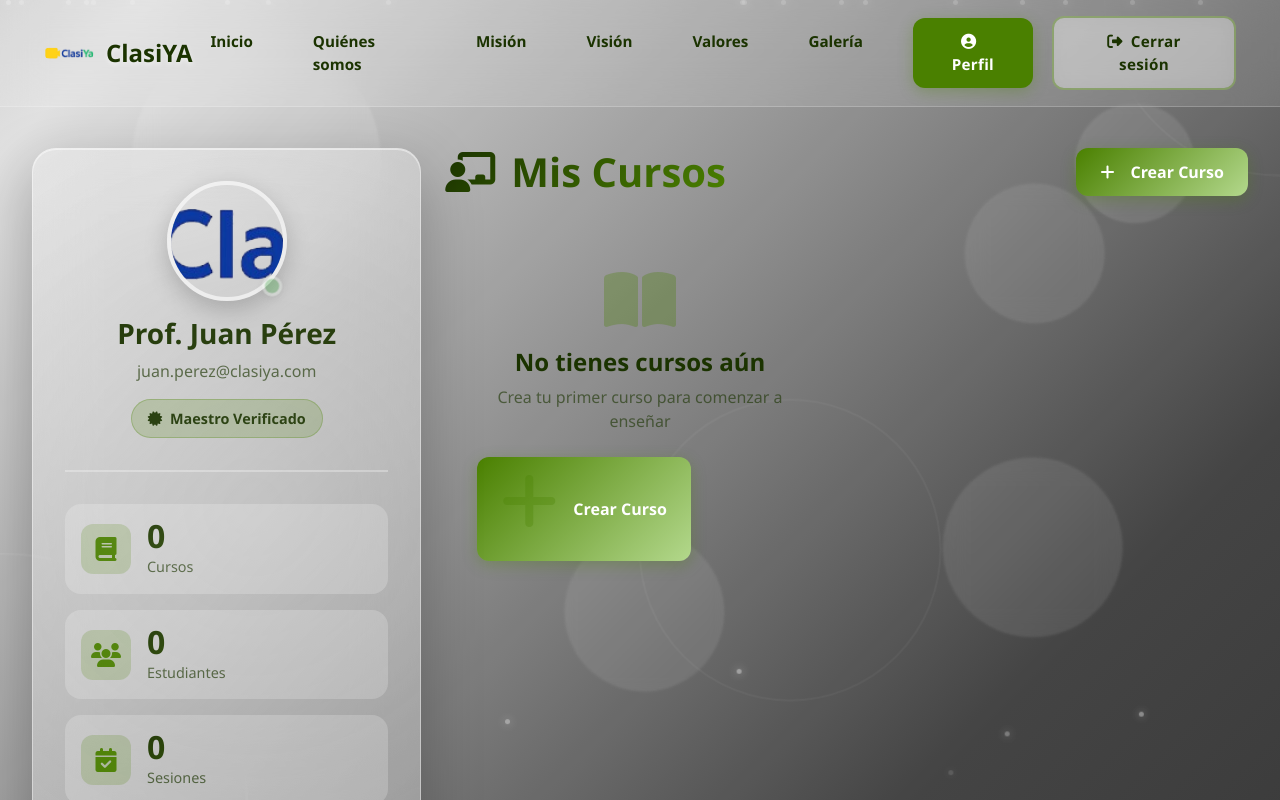
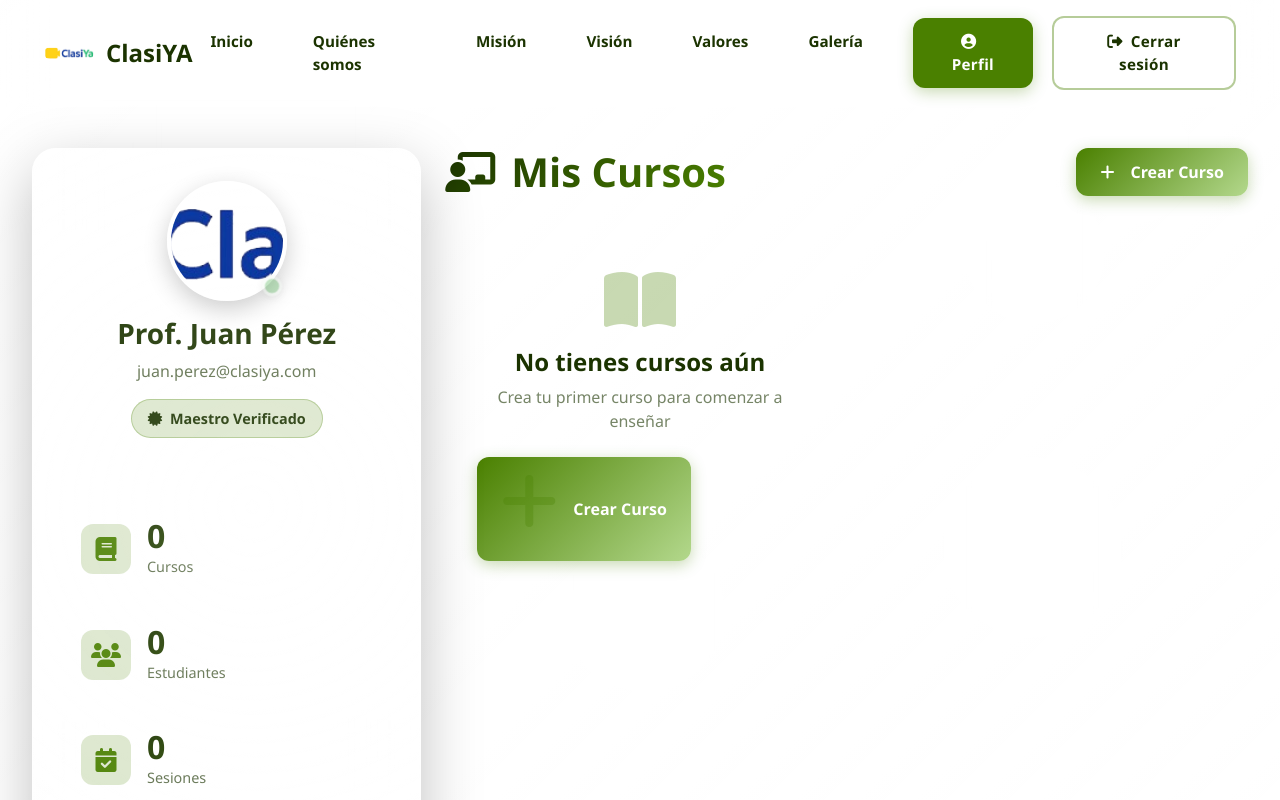
Before and after one commit to diegocartagena-hue/frontend, a plain HTML site: page maestro.html in a window 1280 px wide. Drawn offline with nearby package versions, Linux system fonts and the light colour scheme.

Commit message:
css maestro

```diff
--- a/css/maestro.css
+++ b/css/maestro.css
@@ -112,11 +112,11 @@ body, html {
   height: 100%;
   background: linear-gradient(
     135deg,
-    #1a1a1a 0%,
-    #3a3a3a 25%,
-    #e0e0e0 50%,
-    #3a3a3a 75%,
-    #1a1a1a 100%
+    rgba(255, 255, 255, 0.1) 0%,
+    rgba(255, 255, 255, 0.2) 25%,
+    rgba(255, 255, 255, 0.3) 50%,
+    rgba(255, 255, 255, 0.2) 75%,
+    rgba(255, 255, 255, 0.1) 100%
   );
   background-size: 300% 300%;
   background-attachment: fixed;
@@ -148,7 +148,7 @@ body, html {
   top: 8%;
   left: 8%;
   animation-delay: 0s;
-  background: rgba(255, 255, 255, 0.12);
+  background: rgba(255, 255, 255, 0.15);
 }
 
 .shape-2 {
@@ -157,7 +157,7 @@ body, html {
   top: 55%;
   left: 75%;
   animation-delay: -6s;
-  background: rgba(224, 224, 224, 0.1);
+  background: rgba(255, 255, 255, 0.12);
 }
 
 .shape-3 {
@@ -166,7 +166,7 @@ body, html {
   top: 25%;
   right: 15%;
   animation-delay: -12s;
-  background: rgba(200, 200, 200, 0.12);
+  background: rgba(255, 255, 255, 0.18);
 }
 
 .shape-4 {
@@ -175,7 +175,7 @@ body, html {
   bottom: 12%;
   left: 3%;
   animation-delay: -18s;
-  background: rgba(180, 180, 180, 0.08);
+  background: rgba(255, 255, 255, 0.10);
 }
 
 .shape-5 {
@@ -184,7 +184,7 @@ body, html {
   top: 65%;
   left: 45%;
   animation-delay: -9s;
-  background: rgba(220, 220, 220, 0.1);
+  background: rgba(255, 255, 255, 0.13);
 }
 
 .shape-6 {
@@ -193,7 +193,7 @@ body, html {
   top: 15%;
   right: 8%;
   animation-delay: -15s;
-  background: rgba(240, 240, 240, 0.1);
+  background: rgba(255, 255, 255, 0.14);
 }
 
 .decorative-circles {
@@ -306,8 +306,8 @@ body, html {
   height: 200%;
   background: radial-gradient(
     circle,
-    rgba(255, 255, 255, 0.1) 0%,
-    rgba(200, 200, 200, 0.05) 30%,
+    rgba(255, 255, 255, 0.15) 0%,
+    rgba(255, 255, 255, 0.08) 30%,
     transparent 70%
   );
   animation: float 25s linear infinite;
```
